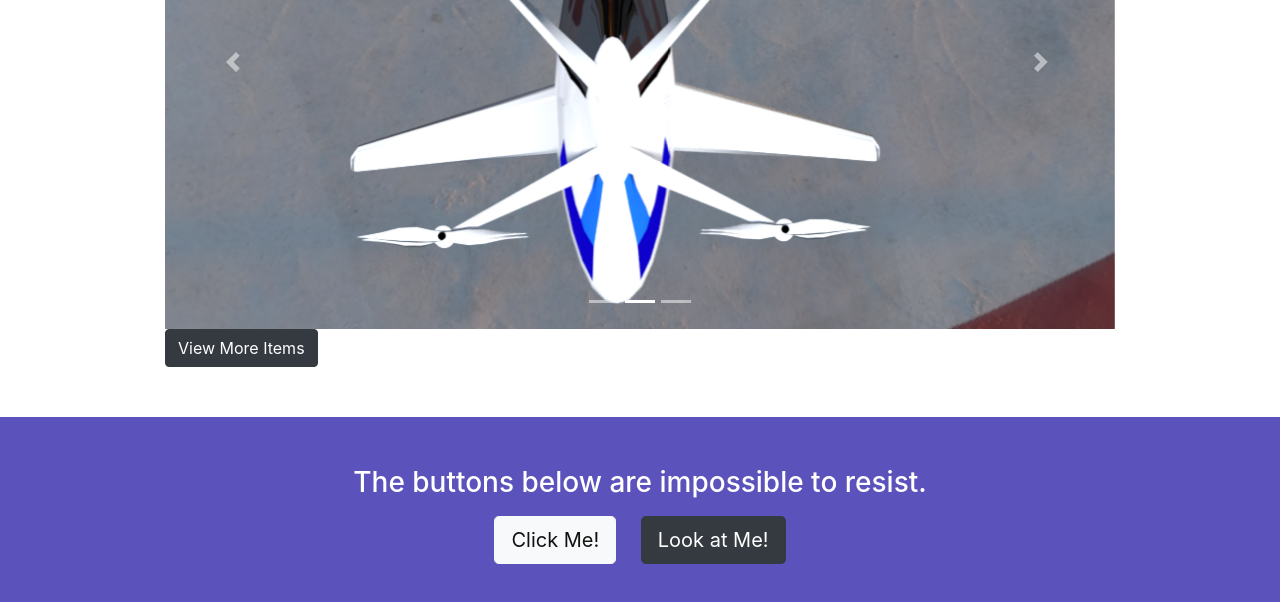
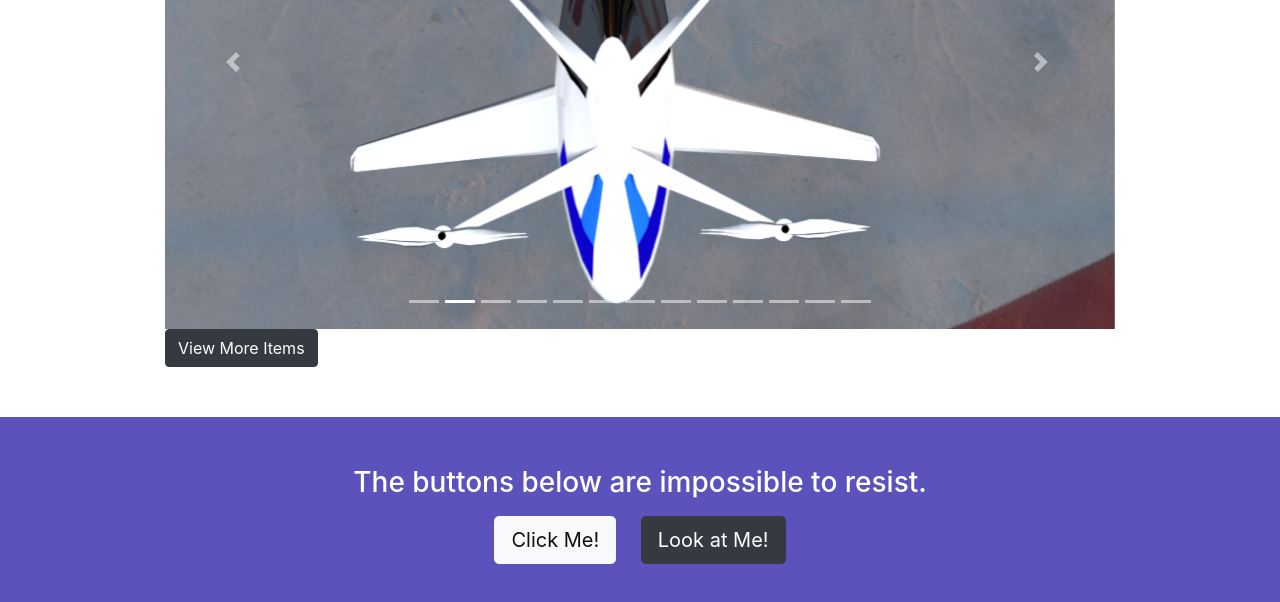
Before and after one commit to Vimanika/vimanika.github.io, a website with bundled scripts: page index.html in a window 1280 px wide. Shown: the part 2491-3093 px from the top of the page. Built offline with nearby package versions, Linux system fonts and the light colour scheme.

Commit message:
slider indicator

```diff
--- a/index.html
+++ b/index.html
@@ -167,6 +167,16 @@
                         <li data-target="#carouselExampleIndicators" data-slide-to="0" class="active"></li>
                         <li data-target="#carouselExampleIndicators" data-slide-to="1"></li>
                         <li data-target="#carouselExampleIndicators" data-slide-to="2"></li>
+                        <li data-target="#carouselExampleIndicators" data-slide-to="3"></li>
+                        <li data-target="#carouselExampleIndicators" data-slide-to="4"></li>
+                        <li data-target="#carouselExampleIndicators" data-slide-to="5"></li>
+                        <li data-target="#carouselExampleIndicators" data-slide-to="6"></li>
+                        <li data-target="#carouselExampleIndicators" data-slide-to="7"></li>
+                        <li data-target="#carouselExampleIndicators" data-slide-to="8"></li>
+                        <li data-target="#carouselExampleIndicators" data-slide-to="9"></li>
+                        <li data-target="#carouselExampleIndicators" data-slide-to="10"></li>
+                        <li data-target="#carouselExampleIndicators" data-slide-to="11"></li>
+                        <li data-target="#carouselExampleIndicators" data-slide-to="12"></li>
                       </ol>
                       <div class="carousel-inner" role="listbox">
                         <div class="carousel-item active">
```
